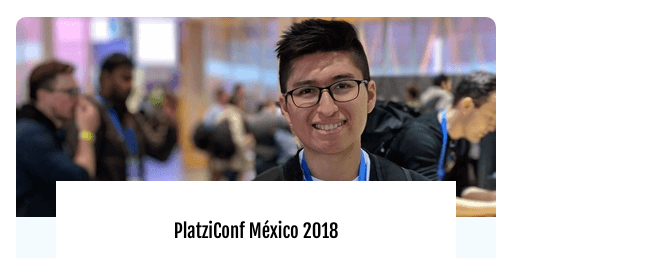
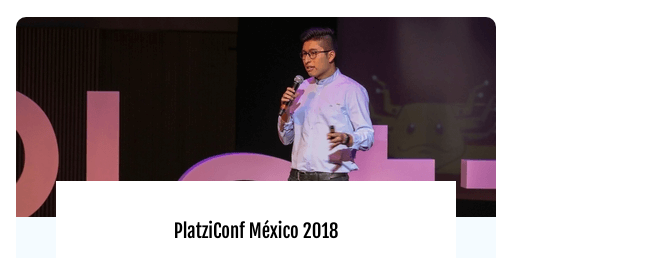
Before and after one commit to DaneliaSanchz/pagespeed-insights, a plain HTML site: page index.html in a window 1280 px wide. Shown: the part 1914-2172 px from the top of the page, 634-1280 px from the left. Drawn offline with Linux system fonts and the light colour scheme.

Commit message:
changing image

```diff
--- a/index.html
+++ b/index.html
@@ -123,7 +123,7 @@
         </article>
         <article class="event">
           <figure class="event-imageContainer">
-            <img class="event-image" src="images/f8.png" width="500" />
+            <img class="event-image" src="images/platzi-conf.png" width="500" />
           </figure>
           <div class="event-detail">
             <h3 class="event-title">PlatziConf México 2018</h3>
```
